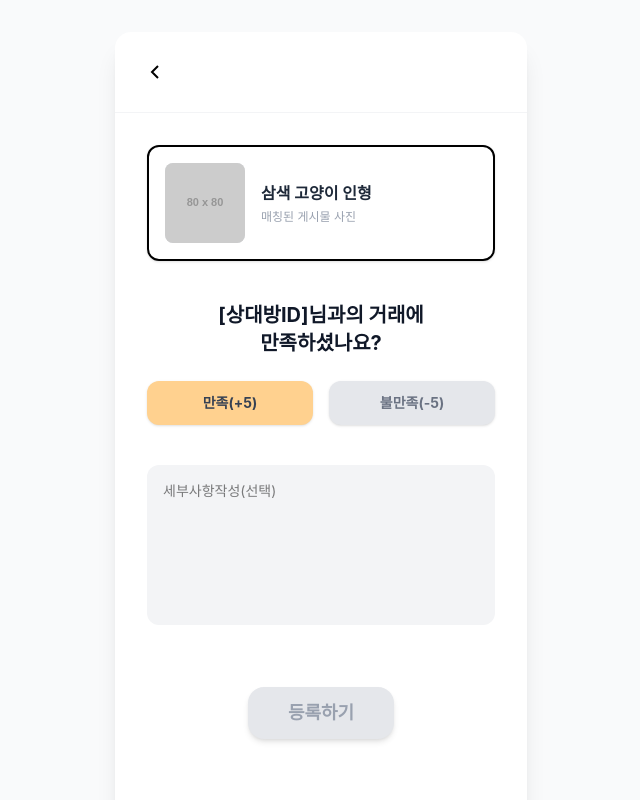
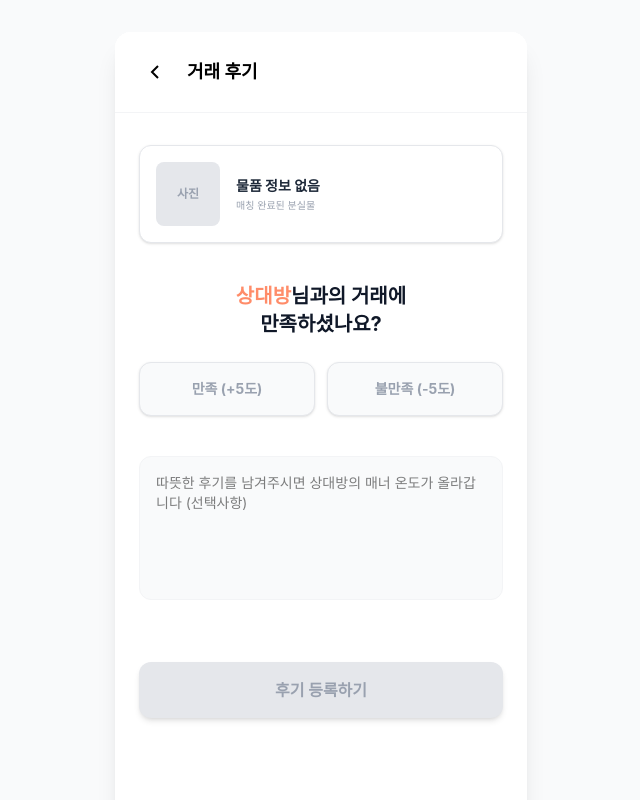
Before and after one commit to dbdlf/MatchCatch, a React (Vite) app: page /review in a window 1280 px wide. Shown: the top 800 px of the page, without its empty margins (319-959 px from the left). Built offline with nearby package versions, Linux system fonts and the light colour scheme.

Commit message:
refactor: remove useParams and implement state-based routing for review

```diff
--- a/src/App.jsx
+++ b/src/App.jsx
@@ -6,7 +6,6 @@ import RegisterPage from './pages/Register';
 import SearchResultPage from './pages/SearchResultPage';
 import PostDetailPage from './pages/PostDetailPage';
 import ChatListPage from './pages/ChatListPage';
-import ChatRoomPage from './pages/ChatRoomPage';
 import MatchManagementPage from './pages/MatchManagementPage';
 import ReviewPage from './pages/ReviewPage';
 import ProfileEditPage from './pages/ProfileEditPage';
@@ -25,7 +24,6 @@ function App() {
         <Route path="/searchresult" element={<SearchResultPage />} />
         <Route path="/postdetail" element={<PostDetailPage />} />
         <Route path="/chatlist" element={<ChatListPage />} />
-        <Route path="/chatroom" element={<ChatRoomPage />} />
         <Route path="/matchmanagement" element={<MatchManagementPage />} />
         <Route path="/review" element={<ReviewPage />} />
         <Route path="/profileedit" element={<ProfileEditPage />} />
--- a/src/pages/ChatRoomPage.jsx
+++ /dev/null
@@ -1,80 +0,0 @@
-import React, { useState } from 'react';
-import { useNavigate, useParams } from 'react-router-dom';
-import Layout from '../components/Layout';
-
-function ChatRoomPage() {
-  const navigate = useNavigate();
-  const { roomId } = useParams();
-
-  // 인도 완료 처리를 위한 로컬 상태
-  const [isDeliveredConfirmed, setIsDeliveredConfirmed] = useState(false);
-
-  const handleStatusChange = () => {
-    // 명세서에 따라 두 사용자 모두 완료 시 상태가 변경됨을 안내
-    const confirm = window.confirm("물건을 성공적으로 전달받으셨나요? 상대방도 수락해야 '인도 완료' 처리됩니다.");
-    if (confirm) {
-      setIsDeliveredConfirmed(true);
-      alert("인도 완료 확인이 전송되었습니다. 상대방의 승인을 기다립니다.");
-    }
-  };
-
-  return (
-    <Layout hideNav>
-        {/* 상단 네비게이션 */}
-        <div className="flex items-center px-4 py-4 border-b border-gray-100">
-          <button onClick={() => navigate(-1)} className="p-1 mr-2">
-            <svg width="24" height="24" viewBox="0 0 24 24" fill="none" stroke="black" strokeWidth="2"><path d="M15 18l-6-6 6-6" /></svg>
-          </button>
-          <span className="font-bold text-lg">Finder</span>
-        </div>
-
-        {/* 매칭 물품 정보 카드 (상단 고정) */}
-        <div className="px-4 py-3 bg-gray-50 border-b border-gray-100">
-          <div className="bg-white p-3 border-2 border-black rounded-xl flex items-center shadow-sm">
-            <div className="w-16 h-16 bg-gray-200 rounded-lg overflow-hidden mr-3">
-              <img src="https://via.placeholder.com/64" alt="물품" />
-            </div>
-            <div className="flex-1">
-              <h4 className="font-bold text-sm text-gray-800">삼색 고양이 인형</h4>
-              <p className="text-[10px] text-gray-400 mt-0.5">매칭된 게시글</p>
-            </div>
-            <button
-              onClick={handleStatusChange}
-              className={`px-3 py-2 rounded-lg text-xs font-bold shadow-sm transition-colors ${isDeliveredConfirmed ? 'bg-gray-200 text-gray-500' : 'bg-[#FFD18F] text-black hover:bg-[#ffc67a]'}`}
-            >
-              상태변경
-            </button>
-          </div>
-        </div>
-
-        {/* 메시지 영역 */}
-        <div className="flex-1 overflow-y-auto p-4 space-y-4 bg-white">
-          <div className="flex justify-center"><span className="text-[10px] bg-gray-100 px-3 py-1 rounded-full text-gray-400">2026년 5월 15일</span></div>
-          <div className="flex flex-col items-start"><div className="bg-gray-100 px-4 py-2 rounded-2xl rounded-tl-none max-w-[80%] text-sm">안녕하세요! 인형 습득자입니다.</div></div>
-          <div className="flex flex-col items-end"><div className="bg-[#FFD18F] px-4 py-2 rounded-2xl rounded-tr-none max-w-[80%] text-sm">안녕하세요! 제 인형이 맞는 것 같아요 ㅠㅠ</div></div>
-        </div>
-
-        {/* 메시지 입력창 */}
-        <div className="p-4 border-t border-gray-100 bg-white">
-          <div className="flex items-center bg-gray-100 rounded-full px-4 py-2">
-            <input type="text" placeholder="메시지를 입력하세요" className="flex-1 bg-transparent outline-none text-sm" />
-            <button className="ml-2 text-[#FFD18F] font-bold text-sm">전송</button>
-          </div>
-        </div>
-
-        <div className="flex flex-col items-center my-6 space-y-3">
-            <div className="bg-gray-50 px-6 py-4 rounded-2xl border border-gray-100 text-center shadow-sm">
-                <p className="text-sm text-gray-600 mb-3">거래가 완료되었습니다!</p>
-                <button
-                    onClick={() => navigate('/review/123')} // 해당 매칭 ID로 이동
-                    className="bg-[#FFD18F] text-black px-6 py-2 rounded-xl text-sm font-bold shadow-sm active:scale-95 transition-transform"
-                >
-                    후기 작성하러 가기
-                </button>
-            </div>
-        </div>
-    </Layout>
-  );
-}
-
-export default ChatRoomPage;
--- a/src/pages/ReviewPage.jsx
+++ b/src/pages/ReviewPage.jsx
@@ -1,115 +1,116 @@
 import React, { useState } from 'react';
-import { useNavigate, useParams } from 'react-router-dom';
+import { useNavigate, useLocation } from 'react-router-dom';
 import Layout from '../components/Layout';
 
 function ReviewPage() {
   const navigate = useNavigate();
-  const { matchId } = useParams();
+  const location = useLocation();
 
-  // 후기 유형 상태 (POSITIVE: 만족, NEGATIVE: 불만족)
+  const matchId = location.state?.matchId || "default_id";
+  const opponentName = location.state?.opponentName || "상대방";
+  const postTitle = location.state?.postTitle || "물품 정보 없음";
+
   const [satisfaction, setSatisfaction] = useState(null);
   const [comment, setComment] = useState("");
 
-  // 등록하기 버튼 클릭 시 처리 로직
   const handleSubmit = () => {
     if (!satisfaction) {
       alert("만족 또는 불만족 중 하나를 반드시 선택해주세요!");
       return;
     }
 
-    // API 호출 지점
     const reviewData = {
       matchId,
-      type: satisfaction, // 'POSITIVE' or 'NEGATIVE'
+      type: satisfaction,
       content: comment
     };
 
     console.log("후기 등록 데이터:", reviewData);
-    alert(`후기가 성공적으로 등록되었습니다. 상대방의 온도가 ${satisfaction === 'POSITIVE' ? '+5' : '-5'}도 반영됩니다.`);
+    alert(`후기가 성공적으로 등록되었습니다. ${opponentName}님의 온도가 ${satisfaction === 'POSITIVE' ? '+5' : '-5'}도 반영됩니다.`);
     navigate('/home');
   };
 
   return (
     <Layout hideNav>
-
+      <div className="flex-1 flex flex-col h-full bg-white overflow-y-auto">
         {/* 상단 헤더 */}
-        <div className="px-6 py-6 border-b border-gray-100 flex items-center">
+        <div className="px-6 py-6 border-b border-gray-100 flex items-center bg-white">
           <button onClick={() => navigate(-1)} className="p-1">
             <svg width="24" height="24" viewBox="0 0 24 24" fill="none" stroke="black" strokeWidth="2">
               <path d="M15 18l-6-6 6-6" />
             </svg>
           </button>
+          <span className="font-bold text-lg ml-4">거래 후기</span>
         </div>
 
-        <div className="flex-1 overflow-y-auto px-8 py-8 space-y-10">
-
+        <div className="px-6 py-8 space-y-10 flex-1">
           {/* 매칭된 게시물 정보 카드 */}
-          <div className="p-4 border-2 border-black rounded-xl flex items-center shadow-sm">
-            <div className="w-20 h-20 bg-gray-200 rounded-lg overflow-hidden mr-4 flex-shrink-0">
-              <img src="https://via.placeholder.com/80" alt="물품 사진" />
+          <div className="p-4 border border-gray-200 rounded-xl flex items-center shadow-sm bg-white">
+            <div className="w-16 h-16 bg-gray-200 rounded-lg overflow-hidden mr-4 flex-shrink-0 flex items-center justify-center text-xs text-gray-400 font-bold">
+              사진
             </div>
             <div className="flex-1">
-              <h4 className="font-bold text-gray-800">삼색 고양이 인형</h4>
-              <p className="text-xs text-gray-400 mt-1">매칭된 게시물 사진</p>
+              <h4 className="font-bold text-sm text-gray-800">{postTitle}</h4>
+              <p className="text-[10px] text-gray-400 mt-0.5">매칭 완료된 분실물</p>
             </div>
           </div>
 
-          {/* 만족도 선택 섹션 (필수 선택) */}
+          {/* 만족도 선택 섹션 */}
           <div className="text-center space-y-6">
-            <h2 className="text-xl font-bold text-gray-900">
-              [상대방ID]님과의 거래에<br/>만족하셨나요?
+            <h2 className="text-xl font-bold text-gray-900 leading-snug">
+              <span className="text-[#FF8C69]">{opponentName}</span>님과의 거래에<br/>만족하셨나요?
             </h2>
 
-            <div className="flex justify-center space-x-4">
+            <div className="flex justify-center space-x-3">
               <button
                 onClick={() => setSatisfaction('POSITIVE')}
-                className={`flex-1 py-3 rounded-xl font-bold text-sm transition-all shadow-sm ${
+                className={`flex-1 py-4 rounded-xl font-bold text-sm transition-all shadow-sm ${
                   satisfaction === 'POSITIVE'
                   ? 'bg-[#FFD18F] text-black ring-2 ring-[#FFD18F] ring-offset-2'
-                  : 'bg-[#FFD18F] bg-opacity-40 text-gray-700'
+                  : 'bg-gray-50 text-gray-400 border border-gray-200'
                 }`}
               >
-                만족(+5)
+                만족 (+5도)
               </button>
               <button
                 onClick={() => setSatisfaction('NEGATIVE')}
-                className={`flex-1 py-3 rounded-xl font-bold text-sm transition-all shadow-sm ${
+                className={`flex-1 py-4 rounded-xl font-bold text-sm transition-all shadow-sm ${
                   satisfaction === 'NEGATIVE'
-                  ? 'bg-gray-400 text-white ring-2 ring-gray-400 ring-offset-2'
-                  : 'bg-gray-200 text-gray-500'
+                  ? 'bg-gray-500 text-white ring-2 ring-gray-500 ring-offset-2'
+                  : 'bg-gray-50 text-gray-400 border border-gray-200'
                 }`}
               >
-                불만족(-5)
+                불만족 (-5도)
               </button>
             </div>
           </div>
 
-          {/* 세부 사항 작성 (선택 사항) */}
+          {/* 세부 사항 작성 */}
           <div className="space-y-2">
             <textarea
               value={comment}
               onChange={(e) => setComment(e.target.value)}
-              placeholder="세부사항작성(선택)"
-              className="w-full h-40 p-4 bg-gray-100 rounded-xl text-sm outline-none resize-none focus:ring-1 focus:ring-gray-200 transition-all"
+              placeholder="따뜻한 후기를 남겨주시면 상대방의 매너 온도가 올라갑니다 (선택사항)"
+              className="w-full h-36 p-4 bg-gray-50 border border-gray-100 rounded-xl text-sm outline-none resize-none focus:ring-2 focus:ring-[#FFD18F] focus:bg-white transition-all"
             />
           </div>
 
           {/* 등록하기 버튼 */}
-          <div className="pt-4 flex justify-center">
+          <div className="pt-4 pb-6 flex justify-center">
             <button
               onClick={handleSubmit}
               disabled={!satisfaction}
-              className={`px-10 py-3 rounded-2xl font-bold text-lg transition-all shadow-md ${
+              className={`w-full py-4 rounded-xl font-bold text-base transition-all shadow-md ${
                 satisfaction
-                ? 'bg-[#FFD18F] text-black active:scale-95'
+                ? 'bg-[#FFD18F] text-black active:scale-[0.98]'
                 : 'bg-gray-200 text-gray-400 cursor-not-allowed'
               }`}
             >
-              등록하기
+              후기 등록하기
             </button>
           </div>
         </div>
-
+      </div>
     </Layout>
   );
 }
```
Also changed, not shown: src/pages/ChatDetailPage.jsx (+7 -1 lines).
